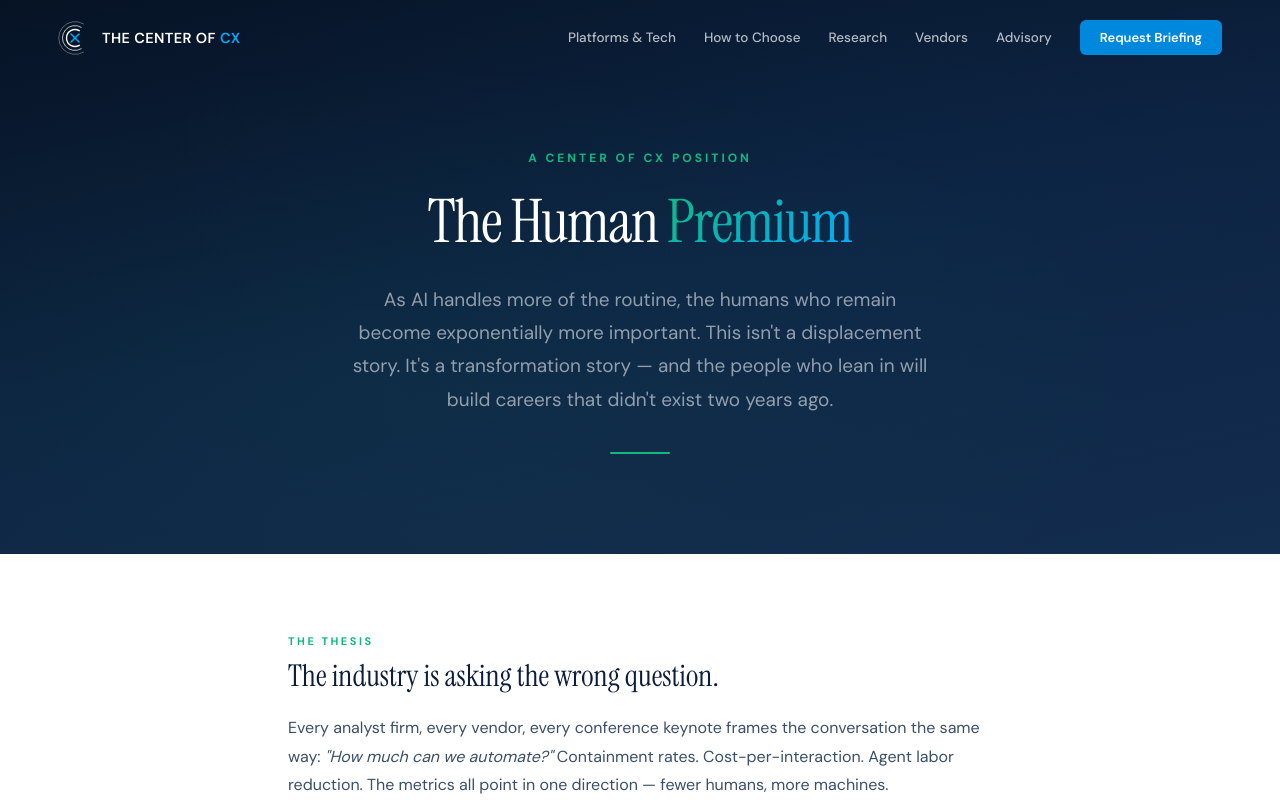
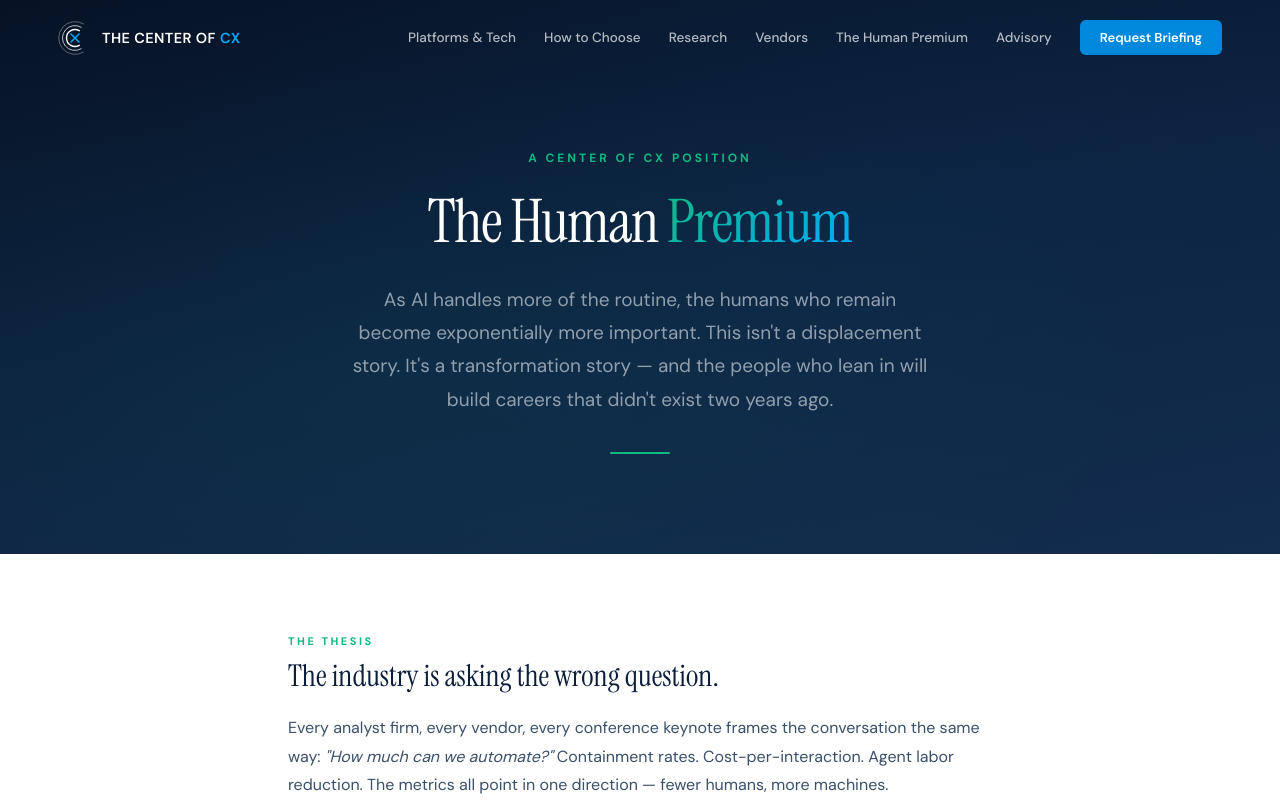
Before and after one commit to thomasbakerj-lgtm/CENTER-OF-CX, a React (Vite) app: page /human-premium in a window 1280 px wide. Shown: the top 800 px of the page. Built offline with nearby package versions, Linux system fonts and the light colour scheme.

Commit message:
Update HumanPremium.jsx

```diff
--- a/HumanPremium.jsx
+++ b/HumanPremium.jsx
@@ -7,7 +7,7 @@ function useInView(t=.12){const ref=useRef(null);const[v,setV]=useState(false);u
 function FadeIn({children,delay=0,style={}}){const[ref,v]=useInView();return<div ref={ref} style={{...style,opacity:v?1:0,transform:v?"translateY(0)":"translateY(24px)",transition:`opacity 0.7s ease ${delay}s, transform 0.7s ease ${delay}s`}}>{children}</div>}
 function LogoMark({size=34,light=true}){const a=light?"#fff":NAVY,x=light?LIGHT:ELECTRIC;return<svg width={size} height={size} viewBox="0 0 120 120" style={{flexShrink:0}}><g transform="translate(60,60)"><path d="M 30,-50 A 58,58 0 1,0 30,50" fill="none" stroke={a} strokeWidth="2" strokeLinecap="round" opacity={light?.6:.3}/><path d="M 22,-38 A 44,44 0 1,0 22,38" fill="none" stroke={a} strokeWidth="3.2" strokeLinecap="round" opacity={light?.8:.5}/><path d="M 15,-26 A 30,30 0 1,0 15,26" fill="none" stroke={a} strokeWidth="5" strokeLinecap="round"/><line x1="-14" y1="-14" x2="14" y2="14" stroke={x} strokeWidth="5.5" strokeLinecap="round"/><line x1="14" y1="-14" x2="-14" y2="14" stroke={x} strokeWidth="5.5" strokeLinecap="round"/></g></svg>}
 function Nav(){const[scrolled,setScrolled]=useState(false);useEffect(()=>{const fn=()=>setScrolled(window.scrollY>50);window.addEventListener("scroll",fn,{passive:true});return()=>window.removeEventListener("scroll",fn)},[]);
-const links=[{name:"Platforms & Tech",href:"/platforms-and-tech"},{name:"How to Choose",href:"/how-to-choose"},{name:"Research",href:"/research"},{name:"Vendors",href:"/vendors"},{name:"Advisory",href:"/advisory"}];
+const links=[{name:"Platforms & Tech",href:"/platforms-and-tech"},{name:"How to Choose",href:"/how-to-choose"},{name:"Research",href:"/research"},{name:"Vendors",href:"/vendors"},{name:"The Human Premium",href:"/human-premium"},{name:"Advisory",href:"/advisory"}];
 return(<><style>{`@import url('https://fonts.googleapis.com/css2?family=DM+Sans:ital,opsz,wght@0,9..40,300;0,9..40,400;0,9..40,500;0,9..40,600;0,9..40,700&family=Instrument+Serif:ital@0;1&display=swap');*,*::before,*::after{box-sizing:border-box;margin:0;padding:0}html{scroll-behavior:smooth}body{font-family:'DM Sans',sans-serif;background:#fff;color:${NAVY};-webkit-font-smoothing:antialiased}a{text-decoration:none;color:inherit}@media(max-width:860px){.nav-links{display:none!important}.hp-grid{grid-template-columns:1fr!important}.role-grid{grid-template-columns:1fr!important}.cert-grid{grid-template-columns:1fr!important}.path-grid{grid-template-columns:1fr!important}}`}</style>
 <nav style={{position:"fixed",top:0,left:0,right:0,zIndex:1000,background:scrolled?"rgba(6,19,37,0.96)":"transparent",backdropFilter:scrolled?"blur(14px)":"none",borderBottom:scrolled?"1px solid rgba(255,255,255,0.05)":"none",transition:"all 0.35s",padding:scrolled?"12px 0":"20px 0"}}>
 <div style={{...WRAP,display:"flex",alignItems:"center",justifyContent:"space-between"}}>
```
